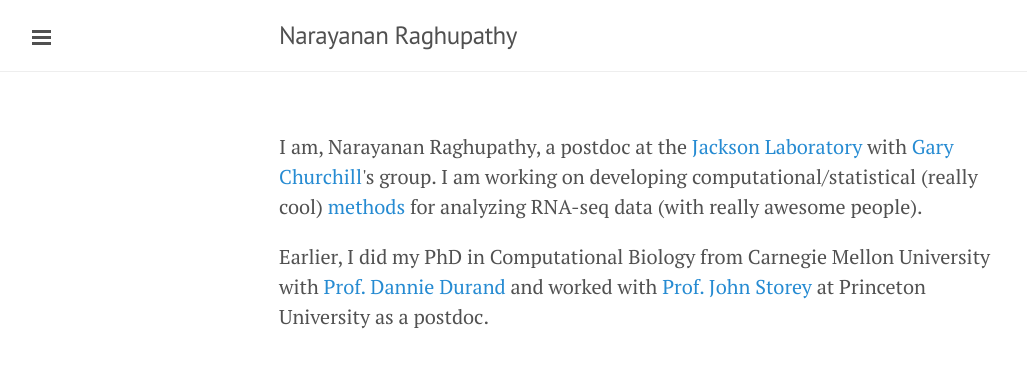
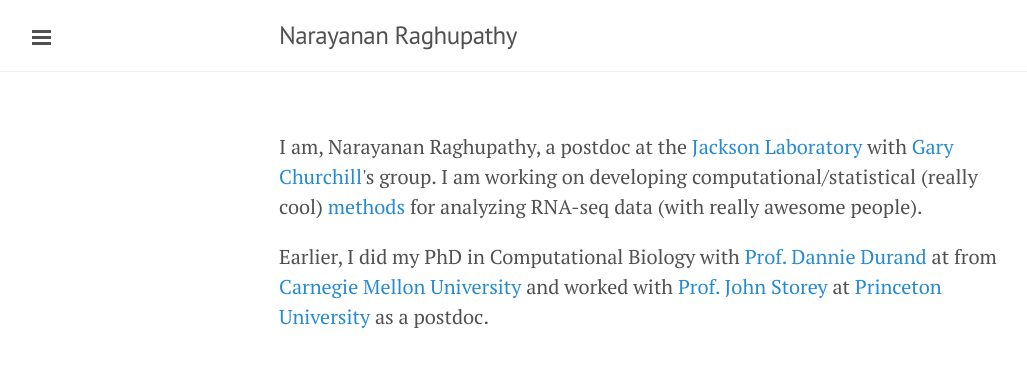
Before and after one commit to narayananr/narayananr.github.io, a Jekyll site: the page built from index.html, in a window 1280 px wide. Shown: the top 368 px of the page, without its empty margins (1-1028 px from the left). Built offline with Jekyll 4.4.1, drawn with Linux system fonts in a browser that asks for light colours; Markdown is read by kramdown in place of the engine named in the settings; the list of posts is cut into pages by our own code.

```diff
--- a/index.html
+++ b/index.html
@@ -4,4 +4,4 @@ layout: default
 
 <p>I am, Narayanan Raghupathy, a postdoc at the <a href="http://www.jax.org">Jackson Laboratory</a> with <a href="http://churchill.jax.org">Gary Churchill</a>'s group. I am working on developing computational/statistical (really cool) <a href="http://emase.readthedocs.org/en/latest/">methods</a> for analyzing RNA-seq data (with really awesome people).</p>
 
-<p>Earlier, I did my PhD in Computational Biology from Carnegie Mellon University with <a href="http://www.cs.cmu.edu/~durand">Prof. Dannie Durand </a> and worked with <a href="http://www.genomine.org/"> Prof. John Storey</a> at Princeton University as a postdoc.</p>
+<p>Earlier, I did my PhD in Computational Biology with <a href="http://www.cs.cmu.edu/~durand">Prof. Dannie Durand </a> at from <a href="http://www.cmu.edu/:"> Carnegie Mellon University</a> and worked with <a href="http://www.genomine.org/"> Prof. John Storey</a> at <a href="http://www.princeton.edu">Princeton University</a> as a postdoc.</p>
```
